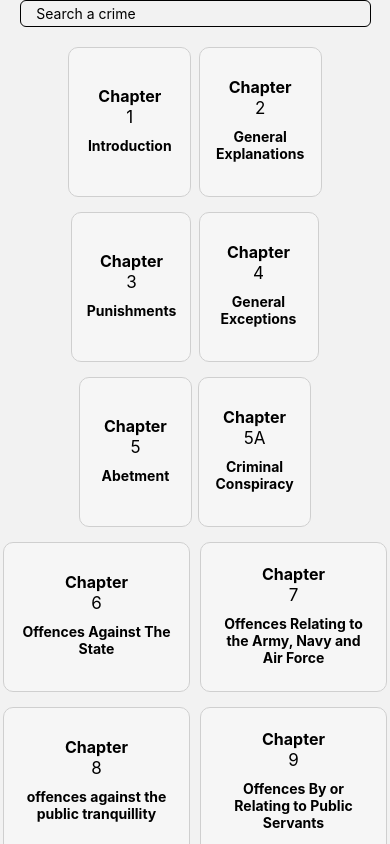
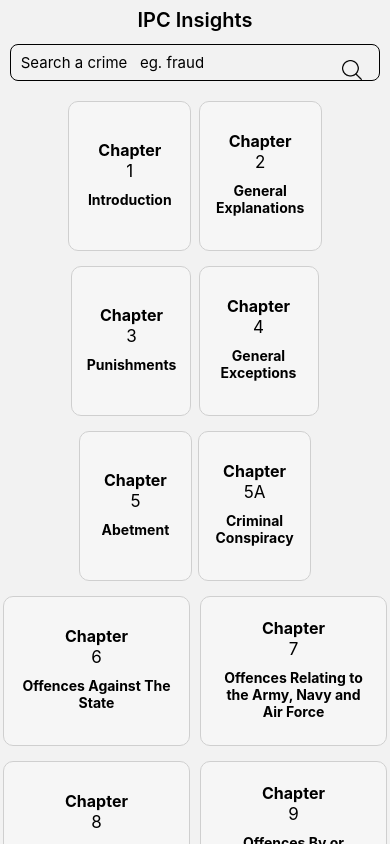
Before and after one commit to Anish-Parkhi/IPC_app, a React Native app: screen /splash in a window 390 px wide. Shown: the top 844 px of the page. Built offline with nearby package versions, Linux system fonts and the light colour scheme.

Commit message:
added the searchResults component and solved minor bugs

```diff
--- a/App.tsx
+++ b/App.tsx
@@ -4,6 +4,7 @@ import Chapter from './components/Chapter/Chapter';
 import Home from './components/Home/Home';
 import Section from './components/Section/Section';
 import SplashScreen from './components/SplashScreen/SplashScreen';
+import SearchResults from './components/SearchResults/SearchResults';
 const Stack = createStackNavigator();
 function app() {
   return (
@@ -17,6 +18,7 @@ function app() {
         <Stack.Screen name="section" component={Section} />
         <Stack.Screen name="chapter" component={Chapter} />
         <Stack.Screen name="splash" component={SplashScreen} />
+        <Stack.Screen name="search" component={SearchResults} />
       </Stack.Navigator>
     </NavigationContainer>
   );
--- a/components/Chapter/Chapter.js
+++ b/components/Chapter/Chapter.js
@@ -14,13 +14,11 @@ export default function Chapter() {
   const {chapter_name} = route.params;
   const {chapter_number} = route.params;
   const [apiData, setApiData] = useState([]);
-  console.log(chapter_name)
   useEffect(() => {
     getApi(`api/sections/${chapter_name}`)
       .then(response => {
         setApiData(response.data);
         setLoading(false);
-        console.log(apiData)
       })
       .catch(err => {
         console.log(err);
@@ -47,25 +45,28 @@ export default function Chapter() {
       ) : (
         <View>
           <View style={styles.chapterNameContainer}>
-            <Text>Chapter {chapter_number}</Text>
+            <Text style={{color: 'black', fontSize: 16, marginTop: 8}}>
+              Chapter {chapter_number}
+            </Text>
           </View>
 
           <View style={styles.chapterNameContainer}>
             <Text
+              numberOfLines={2}
               style={{
                 fontSize: width / 15,
                 color: 'black',
                 fontWeight: '600',
                 textAlign: 'center',
+                textTransform: 'capitalize',
               }}>
               {chapter_name}
             </Text>
           </View>
           <View style={styles.horizontalRuleContainer}></View>
           <FlatList
-            contentContainerStyle={{gap: 14}}
+            contentContainerStyle={{gap: 14, paddingBottom: 100}}
             data={apiData}
-            style={{marginBottom: 30}}
             renderItem={({item}) => {
               return (
                 <TouchableHighlight
@@ -75,9 +76,9 @@ export default function Chapter() {
                   }}>
                   <View style={styles.sectionNameContainer}>
                     <Text style={{color: 'black', fontSize: width / 22}}>
-                      {
-                        item.Section === undefined ? 'Section - :' : `Section ${item.Section}:`
-                      }
+                      {item.Section === undefined
+                        ? 'Section - :'
+                        : `Section ${item.Section}: `}
                     </Text>
                     <Text
                       width="75%"
--- a/components/Home/Home.js
+++ b/components/Home/Home.js
@@ -1,20 +1,19 @@
-import {useIsFocused, useNavigation} from '@react-navigation/native';
-import React, {useEffect, useState} from 'react';
+import { useIsFocused, useNavigation } from '@react-navigation/native';
+import React, { useEffect, useState } from 'react';
 import {
   Alert,
   BackHandler,
   Dimensions,
   Image,
-  Keyboard,
   SafeAreaView,
+  Text,
   TextInput,
   TouchableOpacity,
-  View,
+  View
 } from 'react-native';
-import {FlatList, ScrollView} from 'react-native-gesture-handler';
+import { FlatList } from 'react-native-gesture-handler';
 import Loader from '../../assets/Loader/Loader';
-import {getApi} from '../../utils/baseApi/api';
-import BigCard from '../BigCard/BigCard';
+import { getApi } from '../../utils/baseApi/api';
 import Card from '../Card/Card';
 import sectionData from './sectionData';
 import styles from './style';
@@ -44,6 +43,7 @@ export default function Home() {
     );
   }, []);
 
+
   useEffect(() => {
     const backAction = () => {
       if (isFocused) {
@@ -69,6 +69,9 @@ export default function Home() {
     );
     return () => backHandler.remove();
   }, [isFocused]);
+
+
+
   const handleSearchApiCall = () => {
     if (search !== null && search !== '') {
       setLoading(true);
@@ -76,11 +79,15 @@ export default function Home() {
         .then(res => {
           setSearchApiData(res.data);
           setLoading(false);
-          console.log('api call');
+          navigation.navigate('search', {
+            data: res.data,
+            search: search
+          })
         })
         .catch(err => {
           console.log(err);
         });
+
     } else if (search === '' || search === null) {
       setSearchApiData(null);
     }
@@ -93,51 +100,39 @@ export default function Home() {
         <Loader />
       ) : (
         <View style={styles.homeSubContainer}>
+          <View style={styles.logoContainer}>
+            <Text style={styles.logoHeader}>IPC Insights</Text>
+          </View>
+
           {/* SearchBar  */}
 
           <View style={styles.searchBarContainer}>
             <TextInput
-              style={styles.textInputStyle}
+              style={{
+                fontSize: 15,
+                color: 'black',
+                textAlign: 'left',
+                marginLeft: 10,
+
+              }}
+              placeholderTextColor='black'
               onChangeText={handleSearchChange}
               value={search}
-              placeholder="    Search a crime"
+              placeholder="Search a crime   eg. fraud"
               onEndEditing={handleSearchApiCall}
             />
-            <TouchableOpacity
-              onPress={() => {
-                setSearch(null);
-                setSearchApiData(null);
-                Keyboard.dismiss();
-                // navigation.replace('home');
-              }}
-              style={[styles.searchButtonContaier, {marginTop: 25}]}>
-              {search !== null ? (
+            <TouchableOpacity style={styles.searchButtonContaier} onPress={handleSearchApiCall}
+            >
                 <Image
                   style={styles.searchIconContainer}
-                  source={require('../../assets/close.png')}
+                  source={require('../../assets/searchIcon.png')}
                 />
-              ) : null}
             </TouchableOpacity>
           </View>
 
           {/* FlatList code  */}
 
-          {searchApiData &&
-          searchApiData.length > 0 &&
-          search !== '' &&
-          search !== null ? (
-            <ScrollView
-              style={{
-                width: width,
-                alignSelf: 'center',
-                marginLeft: width / 20,
-              }}>
-              {searchApiData.map((item, index) => (
-                <BigCard data={item} key={index} />
-              ))}
-            </ScrollView>
-          ) : (
-            <FlatList
+          <FlatList
               data={sectionData}
               renderItem={({item}) => {
                 return (
@@ -158,12 +153,14 @@ export default function Home() {
                 alignItems: 'center',
                 width: '100%',
                 gap: 15,
+                paddingBottom: 50
               }}
               numColumns={numsCols}
               columnWrapperStyle={{justifyContent: 'space-around', gap: 4}}
               ItemSeparatorComponent={() => <View style={{height: '100'}} />}
             />
-          )}
+
+
         </View>
       )}
     </SafeAreaView>
--- a/components/Home/style.js
+++ b/components/Home/style.js
@@ -16,24 +16,13 @@ const styles = StyleSheet.create({
 
   // searchBar styles
   searchBarContainer: {
-    borderWidth: 1,
-    width: '90%',
-    borderRadius: 8,
-    padding: 2,
-    marginBottom: 10,
-    borderColor: '#ACACAC',
-  },
-  textInputStyle: {
-    fontSize: 16,
-  },
-  searchBarContainer: {
     display: 'flex',
     flexDirection: 'row',
-    justifyContent: 'flex-end',
-    width: '90%',
+    justifyContent: 'space-between',
+    width: '95%',
     borderWidth: 1,
     marginBottom: 20,
-    borderRadius: 6,
+    borderRadius: 8,
   },
   textInputStyle: {
     width: '85%',
@@ -53,8 +42,16 @@ const styles = StyleSheet.create({
     width: 20,
     height: 20,
     zIndex: 1,
-    objectFit: 'contain'
+    objectFit: 'contain',
+    marginTop: 15
   },
+  logoHeader: {
+    fontSize: 20,
+    margin: 8,
+    color: 'black',
+    marginBottom: 12,
+    fontWeight: '600'
+  }
 });
 
 export default styles;
--- /dev/null
+++ b/components/SearchResults/SearchResults.js
@@ -0,0 +1,63 @@
+import {useRoute} from '@react-navigation/native';
+import React from 'react';
+import {Dimensions, Text, View} from 'react-native';
+import {ScrollView} from 'react-native-gesture-handler';
+import BigCard from '../BigCard/BigCard';
+import styles from './styles';
+
+export default function SearchResults() {
+  const route = useRoute();
+  const {data} = route.params;
+  const {search} = route.params;
+  const width = Dimensions.get('window').width;
+  return (
+    <ScrollView
+      style={{
+        width: width,
+        alignSelf: 'center',
+      }}>
+      <View style={styles.logoContainer}>
+        <Text style={styles.logoHeader}>IPC Insights</Text>
+      </View>
+      {data[0] ? (
+        <View style={{alignSelf: 'center'}}>
+          <View>
+            <Text
+              style={{
+                fontSize: 14,
+                color: 'black',
+                marginTop: 5,
+                marginBottom: 5,
+              }}>
+              The search results for {search}:{' '}
+            </Text>
+          </View>
+          {data?.map((item, index) => (
+            <BigCard data={item} key={index} />
+          ))}
+        </View>
+      ) : (
+        <View>
+          <Text
+            style={{
+              alignSelf: 'center',
+              marginTop: 20,
+              fontSize: 18,
+              color: 'black',
+            }}>
+            No records found!{' '}
+          </Text>
+          <Text
+            style={{
+              alignSelf: 'center',
+              marginTop: 20,
+              fontSize: 18,
+              color: 'black',
+            }}>
+            Try changing the search query{' '}
+          </Text>
+        </View>
+      )}
+    </ScrollView>
+  );
+}
--- /dev/null
+++ b/components/SearchResults/styles.js
@@ -0,0 +1,19 @@
+import {StyleSheet} from 'react-native';
+
+const styles = StyleSheet.create({
+  logoContainer: {
+    width: '100%',
+  },
+  logoHeader: {
+    fontSize: 20,
+    // margin: 8,
+    paddingTop: 8,
+    color: 'black',
+    marginBottom: 12,
+    fontWeight: '600',
+    width: '100%',
+    textAlign: 'center'
+  },
+});
+
+export default styles;
--- a/utils/baseApi/api.js
+++ b/utils/baseApi/api.js
@@ -1,6 +1,8 @@
 import axios from 'axios';
 
-const BASR_URL = 'http://192.168.48.152:3000';
+const BASR_URL = 'https://teal-easy-anemone.cyclic.app/';
+
+// https://teal-easy-anemone.cyclic.app/
 // https://ipc-insights.onrender.com/
 
 export const getApi = (url, params) => {
```
Also changed, not shown: 10 other files (tests, documents, lock files or other folders).
